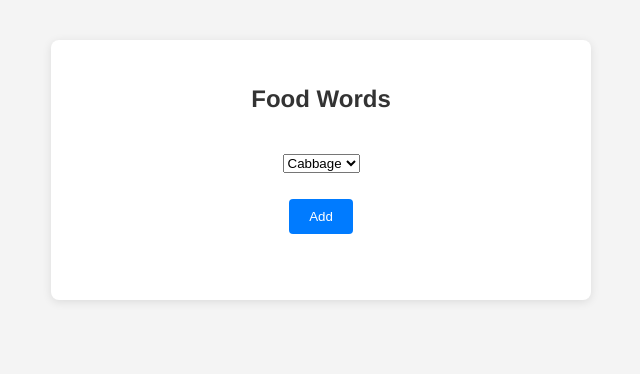
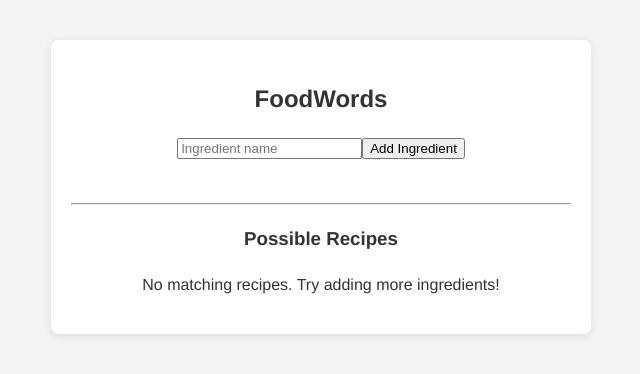
Before and after one commit to loltreeman/FoodWords, a React (Create React App) app: page / in a window 1280 px wide. Shown: the top 374 px of the page, without its empty margins (319-959 px from the left). Built offline with nearby package versions, Linux system fonts and the light colour scheme.

Commit message:
Changed some features and added a local database to test it out.

```diff
--- a/src/App.css
+++ b/src/App.css
@@ -88,3 +88,129 @@ body {
 	align-items: center;
 	text-align: center;
   }
+
+  .card {
+	--background: #fff;
+	--cardShadow: rgba(32,33,37,0.1);
+	--cardShadowHover: rgba(32,33,37,0.06);
+	--cardShadowActive: rgba(32,33,37,0.55);
+	--cardBorder: #dbdce0;
+	--cardBorderActive: #1a73e8;
+	--textColor: #202125;
+	--linkColor: #1967d2;
+	--ratingColor: #faab00;
+  }
+
+  @media (prefers-color-scheme: dark) {
+	.card {
+	  --background: #3c4043;
+	  --cardShadow: rgba(0,0,0,0.28);
+	  --cardShadowHover: rgba(0,0,0,0.16);
+	  --cardShadowActive: rgba(0,0,0,0.55);
+	  --cardBorder: #202125;
+	  --cardBorderActive: #8ab4f8;
+	  --textColor: #e9eaee;
+	  --linkColor: #8ab4f8;
+	}
+  }
+
+  .card {
+	width: 200px;
+	height: 350px;
+	aspect-ratio: 2/3;
+	background: var(--background);
+	color: var(--textColor);
+	border: 1px solid var(--cardBorder);
+	padding: 25px;
+	box-shadow: 8px 8px 0 var(--cardShadow);
+	transition: box-shadow 0.5s, transform 0.5s;
+	border-radius: 8px;
+	display: inline-block;
+	position: relative;
+	margin: 0 auto 20px;
+  }
+
+  .card:hover {
+	transform: translate(-2px, -4px);
+	box-shadow: 16px 16px 0 var(--cardShadowHover);
+  }
+
+  .card:active {
+	transform: translate(-2px, -4px);
+	border: 2px solid var(--cardBorderActive);
+	box-shadow: 4px 4px 0 var(--cardShadowActive);
+  }
+
+  .card > .icon,
+  .card > .title,
+  .card > .description {
+	margin-bottom: 0.7em;
+	cursor: default;
+	user-select: none;
+  }
+
+  .card > .title {
+	margin-top: 1.5em;
+	font-weight: bold;
+  }
+
+  .card > .description {
+	line-height: 1.5em;
+	min-height: 6em;
+  }
+
+  .card > .icon {
+	font-size: 3em;
+	margin-bottom: 0.2em;
+  }
+
+  .card > .rating {
+	font-size: 1.5em;
+	margin-bottom: 0.8em;
+	color: var(--ratingColor);
+	font-weight: bold;
+	position: relative;
+	width: max-content;
+  }
+
+  .card > .rating:before {
+	content: "☆☆☆☆☆";
+  }
+
+  .card > .rating:after {
+	content: "★★★★★";
+	position: absolute;
+	left: 0;
+	z-index: 0;
+	width: calc(var(--rating) * 1%);
+	overflow: hidden;
+  }
+
+  .card > .link {
+	margin-bottom: 1rem;
+	color: var(--linkColor);
+	font-size: 0.8em;
+	font-weight: 600;
+	position: relative;
+	text-decoration: none;
+  }
+
+  .card > .link::before {
+	content: "";
+	position: absolute;
+	top: 0;
+	left: 0;
+	width: 100%;
+	height: 100%;
+  }
+
+  .card > .link:after {
+	content: "↗";
+	display: inline-block;
+	margin-left: 0.3em;
+	transition: transform 0.3s ease-in-out;
+  }
+
+  .card:hover > .link:after {
+	transform: translate(0.2em, -0.2em);
+  }
--- a/src/App.js
+++ b/src/App.js
@@ -2,65 +2,136 @@ import React, { useState } from 'react';
 import './App.css';
 import Button from './buttons/Button.js';
 
-const ingredients = [
-  'Cabbage',
-  'Garlic',
-  'Apple',
-  'Tomato',
-  'Water'
-];
+export default function MainApp() {
+  const [ingredientsList, setIngredientsList] = useState([]);
+  const [newIngredient, setNewIngredient] = useState('');
+  const [markedIngredients, setMarkedIngredients] = useState([]);
 
-export default function MainApp() {
-  const [selectedIngredient, setSelectedIngredient] = useState(ingredients[0]);
-  const [list, setList] = useState([]);
+  const localRecipes = [
+    {
+      name: "Chicken Adobo",
+      ingredients: ["Chicken", "Soy Sauce", "Vinegar", "Garlic", "Bay Leaves", "Peppercorns"],
+      youtube: "https://www.youtube.com/watch?v=FWjp0ieChzs"
+    },
+    {
+      name: "Sinigang na Baboy",
+      ingredients: ["Pork", "Tamarind", "Radish", "Eggplant", "Okra", "Water Spinach"],
+      youtube: "https://www.youtube.com/watch?v=kIoY0li1ABk&list=PLe2Zq7EovWR0_bfLXbDp_TIynlUaDnV2p"
+    },
+    {
+      name: "Lechon Kawali",
+      ingredients: ["Pork Belly", "Salt", "Pepper", "Garlic", "Bay Leaves"],
+      youtube: "https://www.youtube.com/watch?v=Df8uYWP5hEU"
+    }
+  ];
 
-  // This will update the selected ingredient from the dropdown
-  function handleSelectChange(event) {
-    setSelectedIngredient(event.target.value);
+  const recipes = localRecipes;
+
+  function addIngredient() {
+    if (newIngredient.trim()) {
+      if (!ingredientsList.find(ing => ing.toLowerCase() === newIngredient.trim().toLowerCase())) {
+        setIngredientsList(prev => [...prev, newIngredient.trim()]);
+      }
+      setNewIngredient('');
+    }
   }
 
-  // This will add or remove the selected ingredient from the list
-  function changeList(added) {
-    let newList;
-    if (!added) {
-      newList = list.concat(selectedIngredient);
-    } else {
-      newList = list.filter(ingredient => ingredient !== selectedIngredient);
+  function removeIngredient(ingredient) {
+    if (window.confirm(`Remove "${ingredient}" from your list?`)) {
+      setIngredientsList(prev => prev.filter(ing => ing !== ingredient));
+      setMarkedIngredients(prev => prev.filter(ing => ing !== ingredient));
     }
-    setList(newList);
   }
 
-  const inList = list.includes(selectedIngredient);
+  function generateRecipes() {
+    const threshold = 3;
+    return recipes
+      .map(recipe => {
+        const missing = recipe.ingredients.filter(req =>
+          !ingredientsList.find(userIng => userIng.toLowerCase() === req.toLowerCase())
+        );
+        return { ...recipe, missing };
+      })
+      .filter(recipe => recipe.missing.length <= threshold);
+  }
 
   return (
     <div className="div">
-      <h2>Food Words</h2>
+      <h2>FoodWords</h2>
+
       <div className="div_">
-        <select value={selectedIngredient} onChange={handleSelectChange}>
-          {ingredients.map((ingredient, index) => (
-            <option key={index} value={ingredient}>
-              {ingredient}
-            </option>
-          ))}
-        </select>
-        <br /><br />
+        <input
+          type="text"
+          placeholder="Ingredient name"
+          value={newIngredient}
+          onChange={(e) => setNewIngredient(e.target.value)}
+          onKeyDown={(e) => {
+            if (e.key === "Enter") {
+              addIngredient();
+            }
+          }}
+        />
+        <Button text="Add Ingredient" onClick={addIngredient} />
       </div>
+      <br />
 
-      <Button
-        text={inList ? "Remove" : "Add"}
-        className="button"
-        onClick={() => changeList(inList)}
-      />
-      <br /><br />
+      {ingredientsList.length > 0 && (
+        <div className="div_">
+          <h3>Your Ingredients</h3>
+          <ol className="ol">
+            {ingredientsList.map((ing, i) => (
+              <li
+                key={i}
+                onClick={() => removeIngredient(ing)}
+                style={{
+                  cursor: "pointer",
+                  color: markedIngredients.includes(ing) ? "red" : "black"
+                }}
+              >
+                {ing}
+              </li>
+            ))}
+          </ol>
+        </div>
+      )}
 
-      {list.length > 0 && <h3>Added Ingredients</h3>}
-      <ol className="ol">
-        {list.map((ingredient, i) => (
-          <div key={i} className="div_">
-            <li>{ingredient}</li>
+      <hr />
+
+      <div>
+        <h3>Possible Recipes</h3>
+        {generateRecipes().length === 0 ? (
+          <p>No matching recipes. Try adding more ingredients!</p>
+        ) : (
+          <div className="recipes-container">
+            {generateRecipes().map((recipe, i) => (
+              <div
+                key={i}
+                className="card"
+                style={{ "--rating": 100 - recipe.missing.length * 20 }}
+              >
+                <div className="icon">🍽️</div>
+                <div className="title">{recipe.name}</div>
+                <p className="description">
+                  {recipe.missing.length > 0
+                    ? <>Missing: {recipe.missing.join(', ')}</>
+                    : "All ingredients available!"}
+                </p>
+                <div className="rating"></div>
+                {recipe.youtube && (
+                  <a
+                    href={recipe.youtube}
+                    className="link"
+                    target="_blank"
+                    rel="noopener noreferrer"
+                  >
+                    See the recipe
+                  </a>
+                )}
+              </div>
+            ))}
           </div>
-        ))}
-      </ol>
+        )}
+      </div>
     </div>
   );
 }
```
